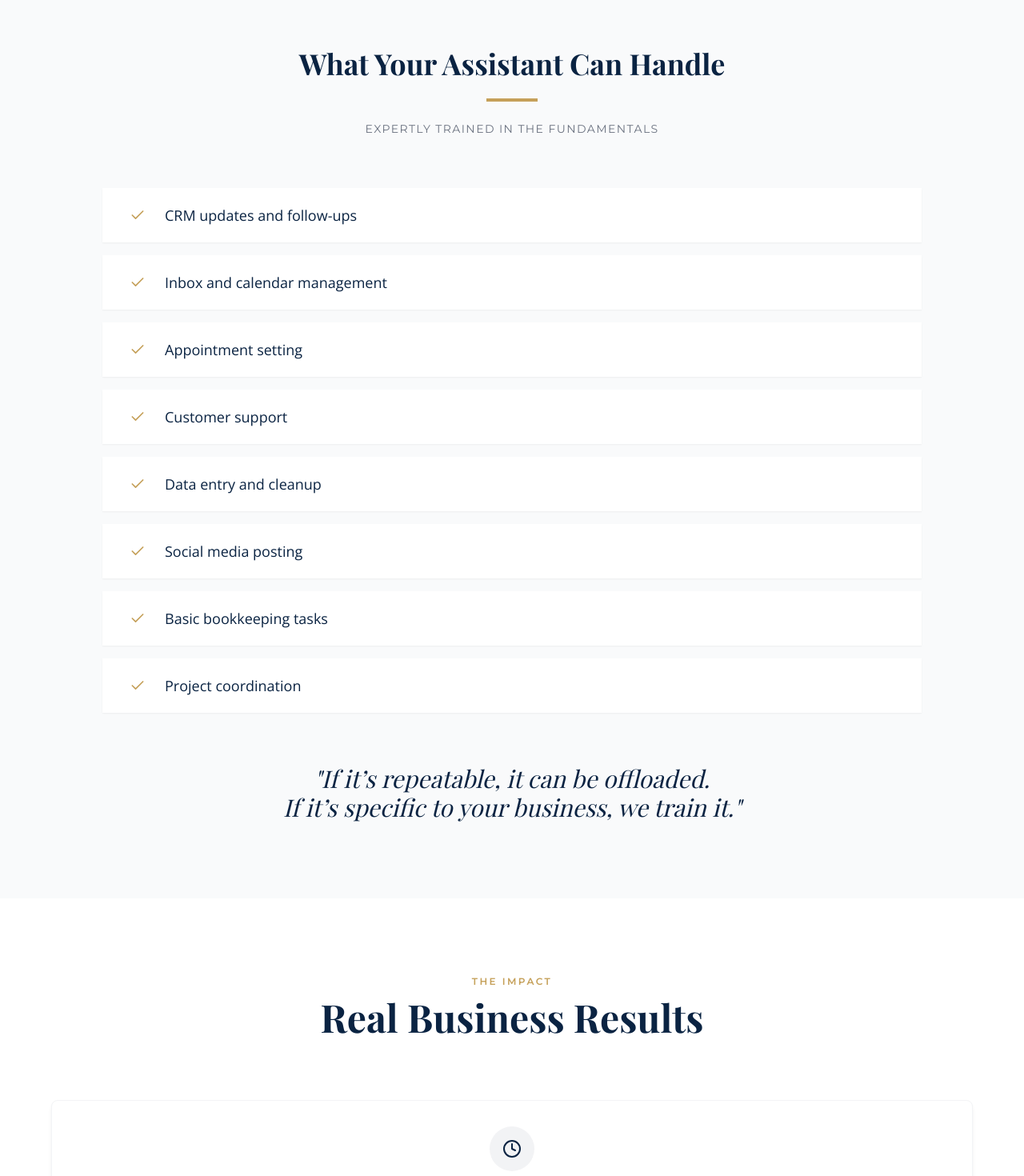
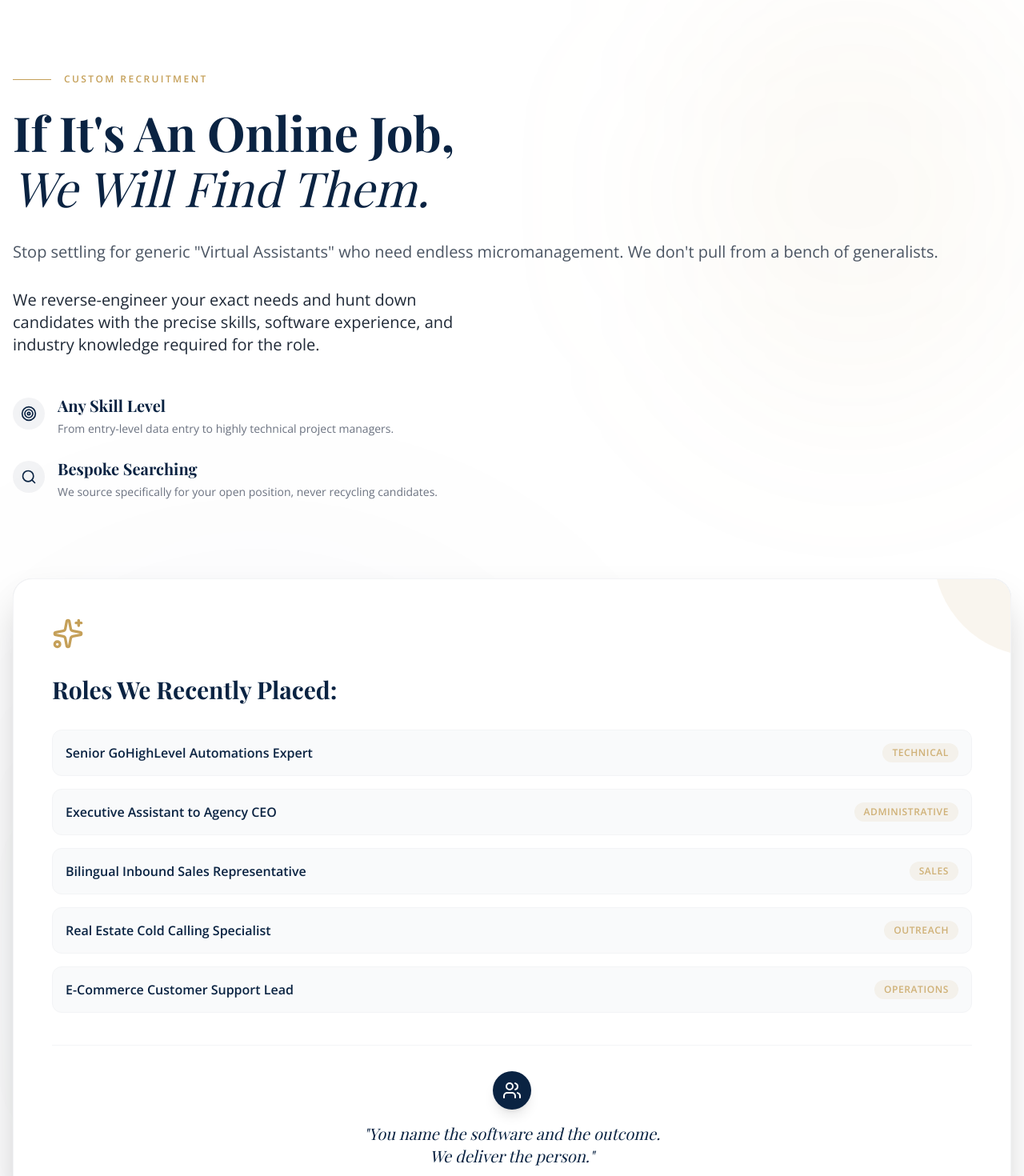
Before and after one commit to christianh0019/five-star-assistants-vsl, a React (Vite) app: page / in a window 1280 px wide. Shown: the part 3120-4590 px from the top of the page at 80% size. Built offline with nearby package versions, Linux system fonts and the light colour scheme.

Commit message:
Revamp capabilities section to focus on custom recruitment

```diff
--- a/components/CapabilitiesSection.tsx
+++ b/components/CapabilitiesSection.tsx
@@ -1,47 +1,101 @@
 import React from 'react';
-import { Check } from 'lucide-react';
+import { Target, Search, Users, Sparkles } from 'lucide-react';
 
 const CapabilitiesSection: React.FC = () => {
-  const capabilities = [
-    "CRM updates and follow-ups",
-    "Inbox and calendar management",
-    "Appointment setting",
-    "Customer support",
-    "Data entry and cleanup",
-    "Social media posting",
-    "Basic bookkeeping tasks",
-    "Project coordination"
-  ];
 
   return (
-    <section id="capabilities" className="bg-offwhite py-24 px-4">
-      <div className="max-w-5xl mx-auto">
+    <section id="capabilities" className="bg-white py-24 md:py-32 px-4 border-b border-gray-50 relative overflow-hidden">
+      {/* Soft decorative background elements */}
+      <div className="absolute top-0 right-0 w-1/3 h-1/3 bg-gold/5 blur-[120px] rounded-full pointer-events-none"></div>
+      <div className="absolute bottom-0 left-0 w-1/2 h-1/2 bg-navy/5 blur-[150px] rounded-full pointer-events-none"></div>
 
-        <div className="text-center mb-16">
-          <h2 className="font-heading text-navy text-3xl md:text-4xl font-bold mb-6">
-            What Your Assistant Can Handle
-          </h2>
-          <div className="w-16 h-1 bg-gold mx-auto mb-6"></div>
-          <p className="font-subheading text-sm text-gray-500 uppercase tracking-widest">
-            Expertly Trained In The Fundamentals
-          </p>
+      <div className="max-w-7xl mx-auto relative z-10">
+        <div className="grid grid-cols-1 lg:grid-cols-2 gap-16 lg:gap-24 items-center">
+
+          {/* Left side: Headline & Description */}
+          <div className="animate-fadeIn">
+            <div className="flex items-center gap-4 mb-6">
+              <span className="w-12 h-[1px] bg-gold"></span>
+              <span className="font-body text-gold font-bold tracking-[0.2em] uppercase text-xs">Custom Recruitment</span>
             </div>
 
-        <div className="grid grid-cols-1 md:grid-cols-2 gap-4 mb-16">
-          {capabilities.map((item, idx) => (
-            <div key={idx} className="bg-white p-5 px-8 flex items-center border-l-2 border-transparent hover:border-gold transition-colors shadow-sm">
-              <Check className="w-5 h-5 text-gold mr-6 flex-shrink-0" />
-              <span className="font-body text-navy text-lg font-medium">{item}</span>
+            <h2 className="font-heading text-navy text-4xl md:text-5xl lg:text-6xl font-bold mb-8 leading-[1.15]">
+              If It's An Online Job, <br />
+              <span className="italic font-light text-navy-light">We Will Find Them.</span>
+            </h2>
+
+            <p className="font-body text-lg md:text-xl text-gray-600 mb-8 leading-relaxed">
+              Stop settling for generic "Virtual Assistants" who need endless micromanagement. We don't pull from a bench of generalists.
+            </p>
+
+            <p className="font-body text-lg md:text-xl text-gray-800 font-medium mb-12 max-w-xl">
+              We reverse-engineer your exact needs and hunt down candidates with the precise skills, software experience, and industry knowledge required for the role.
+            </p>
+
+            <div className="grid grid-cols-1 sm:grid-cols-2 gap-6">
+              <div className="flex items-start gap-4">
+                <div className="w-10 h-10 rounded-full bg-navy/5 flex items-center justify-center shrink-0 mt-1">
+                  <Target className="w-5 h-5 text-navy" />
+                </div>
+                <div>
+                  <h4 className="font-heading text-xl font-bold text-navy mb-1">Any Skill Level</h4>
+                  <p className="text-gray-500 text-sm font-body leading-relaxed">From entry-level data entry to highly technical project managers.</p>
+                </div>
+              </div>
+              <div className="flex items-start gap-4">
+                <div className="w-10 h-10 rounded-full bg-navy/5 flex items-center justify-center shrink-0 mt-1">
+                  <Search className="w-5 h-5 text-navy" />
+                </div>
+                <div>
+                  <h4 className="font-heading text-xl font-bold text-navy mb-1">Bespoke Searching</h4>
+                  <p className="text-gray-500 text-sm font-body leading-relaxed">We source specifically for your open position, never recycling candidates.</p>
+                </div>
+              </div>
+            </div>
+          </div>
+
+          {/* Right side: Visual Representation */}
+          <div className="relative animate-slideUp">
+            <div className="absolute inset-0 bg-gradient-to-br from-navy to-navy-dark rounded-3xl transform translate-x-4 translate-y-4 md:translate-x-8 md:translate-y-8 -z-10 opacity-10"></div>
+            <div className="bg-white rounded-3xl p-8 md:p-12 border border-gray-100 shadow-2xl relative overflow-hidden">
+              {/* Decorative accent */}
+              <div className="absolute top-0 right-0 w-32 h-32 bg-gold/10 rounded-bl-full -mr-8 -mt-8"></div>
+
+              <Sparkles className="w-10 h-10 text-gold mb-8 relative z-10" />
+
+              <h3 className="font-heading text-2xl md:text-3xl font-bold text-navy mb-8 relative z-10">
+                Roles We Recently Placed:
+              </h3>
+
+              <div className="space-y-4 relative z-10">
+                {[
+                  { role: "Senior GoHighLevel Automations Expert", type: "Technical" },
+                  { role: "Executive Assistant to Agency CEO", type: "Administrative" },
+                  { role: "Bilingual Inbound Sales Representative", type: "Sales" },
+                  { role: "Real Estate Cold Calling Specialist", type: "Outreach" },
+                  { role: "E-Commerce Customer Support Lead", type: "Operations" },
+                ].map((item, idx) => (
+                  <div key={idx} className="flex items-center justify-between p-4 rounded-xl bg-gray-50 border border-gray-100 hover:border-gold/50 hover:shadow-md transition-all group">
+                    <span className="font-body text-navy font-semibold text-sm md:text-base">{item.role}</span>
+                    <span className="text-xs font-bold uppercase tracking-wider text-gold/80 bg-gold/10 px-3 py-1 rounded-full whitespace-nowrap ml-4">
+                      {item.type}
+                    </span>
                   </div>
                 ))}
               </div>
 
-        <div className="text-center max-w-3xl mx-auto">
-          <p className="font-heading text-2xl md:text-3xl text-navy italic leading-normal">
-            "If it’s repeatable, it can be offloaded. <br />If it’s specific to your business, we train it."
+              <div className="mt-10 pt-8 border-t border-gray-100 text-center">
+                <div className="inline-flex items-center justify-center w-12 h-12 rounded-full bg-navy text-white mb-4 shadow-lg mx-auto">
+                  <Users className="w-6 h-6" />
+                </div>
+                <p className="font-heading text-xl text-navy italic">
+                  "You name the software and the outcome.<br />We deliver the person."
                 </p>
               </div>
+            </div>
+          </div>
 
+        </div>
       </div>
     </section>
   );
```
Lines whose indentation alone changed are shown as unchanged.
